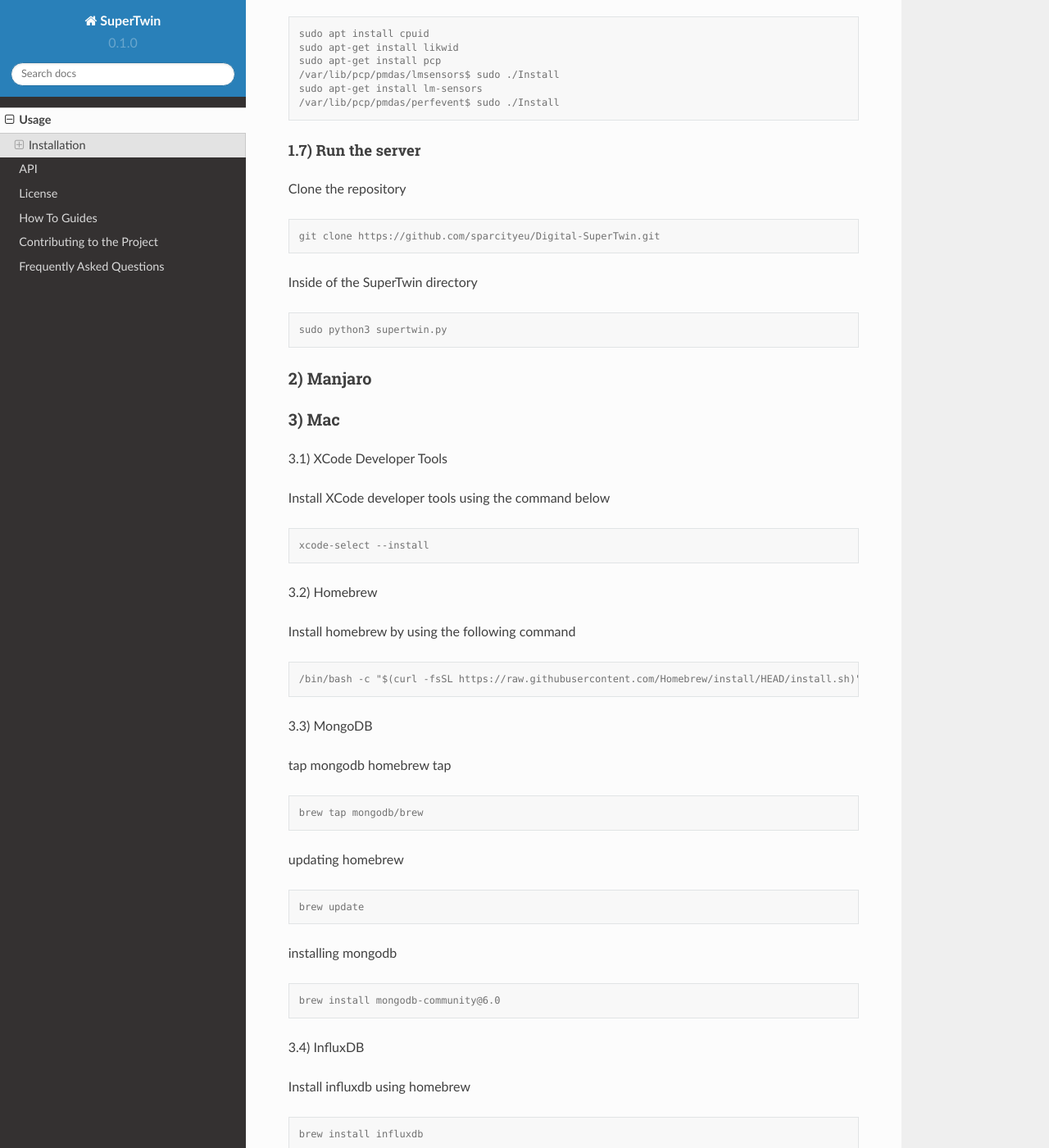
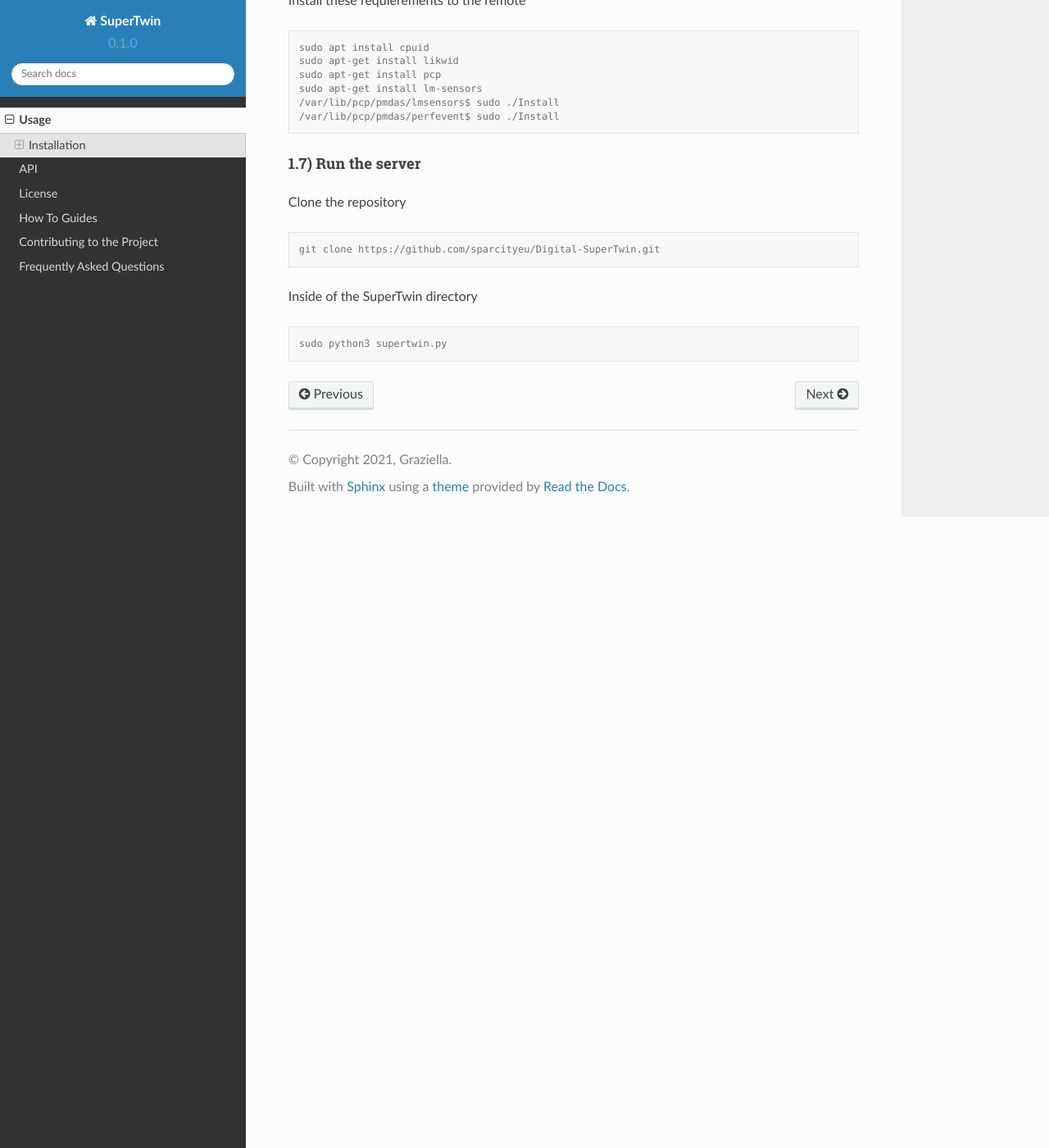
Before and after one commit to AliFehmi/readthedocs_deneme, a Sphinx documentation site: the page built from docs/source/usage.rst, in a window 1280 px wide and 1400 px high, scrolled down 5019 px. Shown: the whole window at 82% size. Built offline with Sphinx 7.4.7 and the Read the Docs theme 2.0.0, drawn with Linux system fonts in a browser that asks for light colours; some of the changed text lies outside the part shown.

Commit message:
meeting notes

```diff
--- a/docs/source/usage.rst
+++ b/docs/source/usage.rst
@@ -187,8 +188,8 @@ Install these requierements to the remote
    sudo apt install cpuid
    sudo apt-get install likwid
    sudo apt-get install pcp
+   sudo apt-get install lm-sensors
    /var/lib/pcp/pmdas/lmsensors$ sudo ./Install
-   sudo apt-get install lm-sensors
    /var/lib/pcp/pmdas/perfevent$ sudo ./Install
 
 1.7) Run the server
@@ -205,70 +206,3 @@ Inside of the SuperTwin directory
 .. code-block:: console
 
    sudo python3 supertwin.py
-
-2) Manjaro
-++++++++++
-
-3) Mac
-++++++
-3.1) XCode Developer Tools
-
-Install XCode developer tools using the command below
-
-.. code-block:: console
-
-   xcode-select --install
-
-
-3.2) Homebrew
-
-Install homebrew by using the following command
-
-.. code-block:: console
-
-   /bin/bash -c "$(curl -fsSL https://raw.githubusercontent.com/Homebrew/install/HEAD/install.sh)"
-
-
-3.3) MongoDB
-
-tap mongodb homebrew tap
-
-.. code-block:: console
-
-   brew tap mongodb/brew
-
-updating homebrew
-
-.. code-block:: console
-
-   brew update
-
-installing mongodb
-
-.. code-block:: console
-
-   brew install mongodb-community@6.0
-
-
-
-3.4) InfluxDB
-
-Install influxdb using homebrew
-
-.. code-block:: console
-
-   brew install influxdb
-
-
-3.5) Grafana
-
-Install Grafana using homebrew
-
-.. code-block:: console
-
-   brew install grafana
-
-
-3.6) MongoDB Compass
-
-Install MongoDB Compass using the link: https://www.mongodb.com/docs/compass/current/install/
```
Also changed, not shown: other parts of docs/source/usage.rst (+1 -0 lines).
